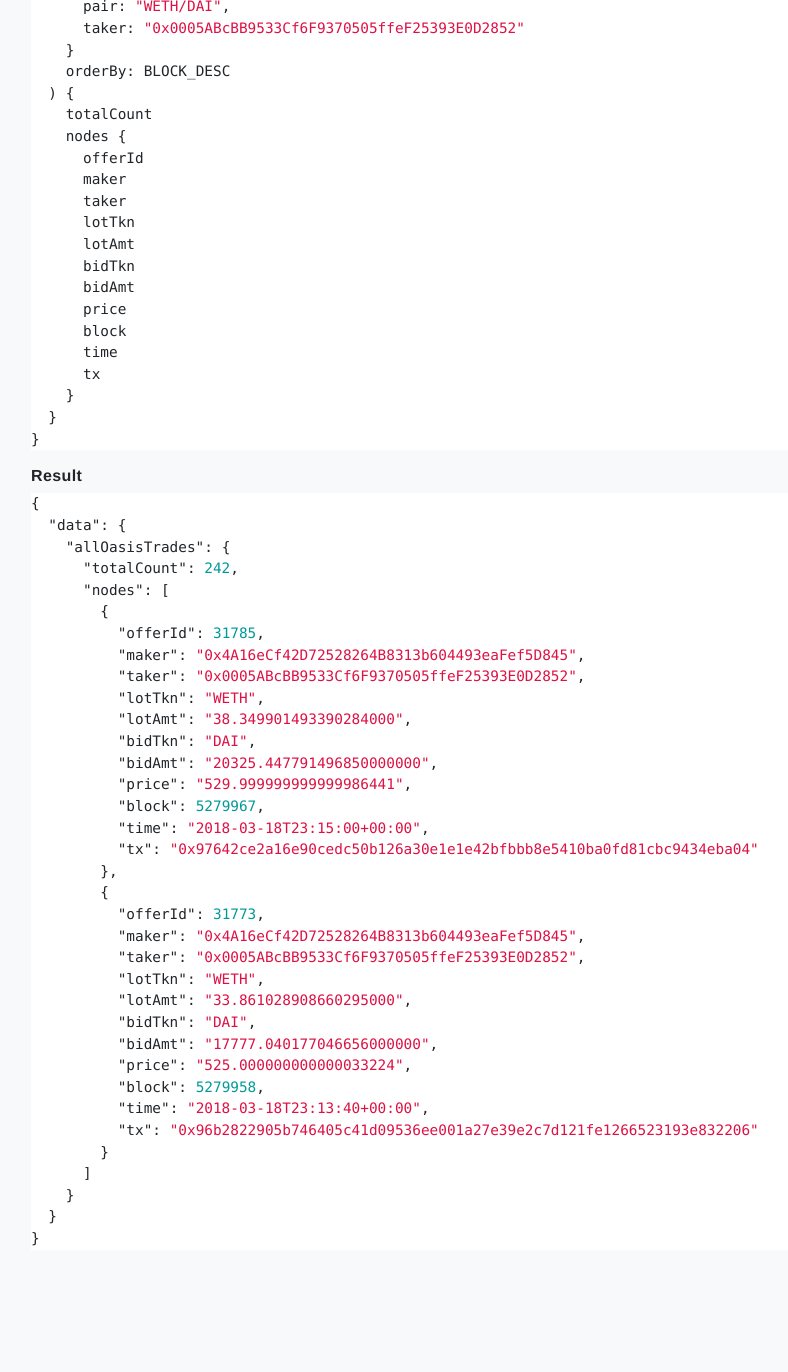
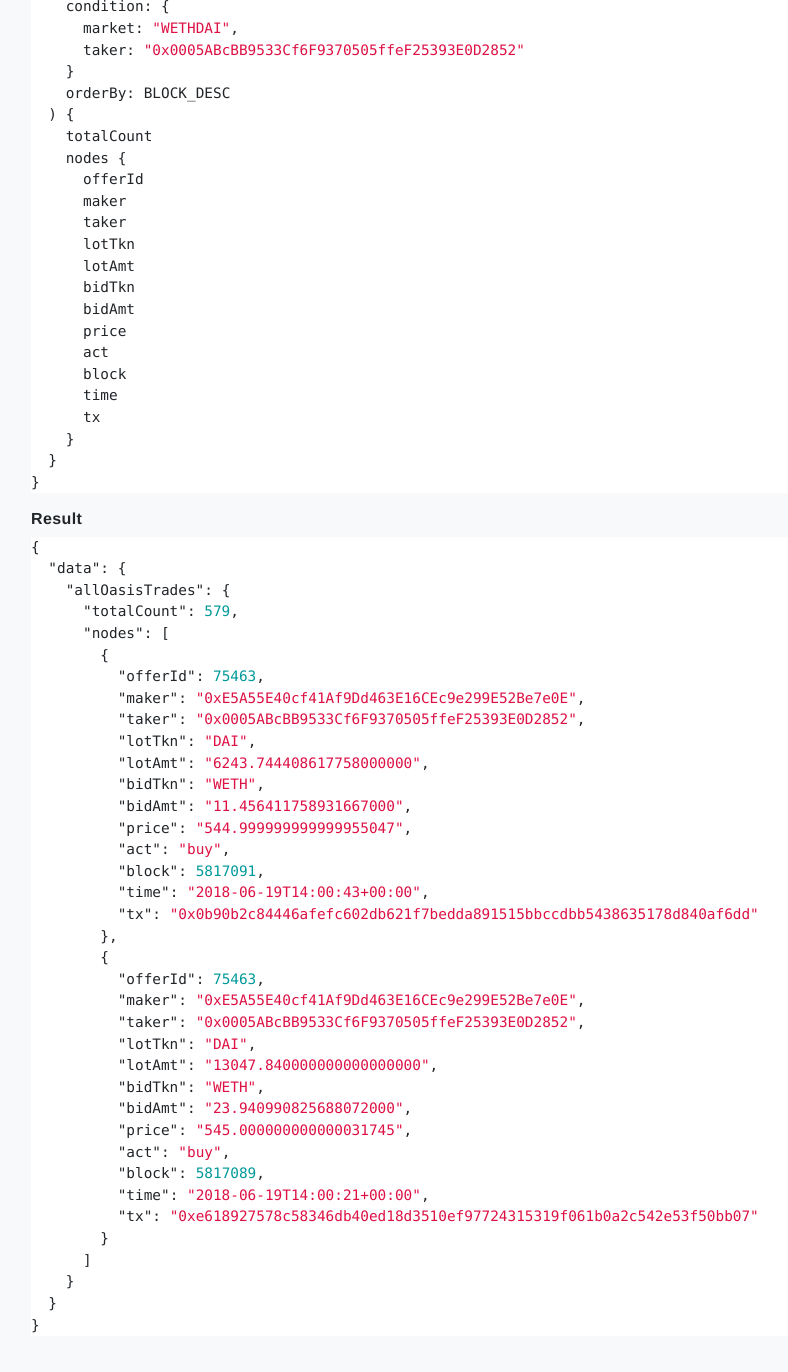
Before and after one commit to makerdao/developer.makerdao.com, a Jekyll site: the page built from oasis/graphql/trades.md, in a window 1280 px wide and 1400 px high, scrolled down 1752 px. Shown: the top 1372 px of the window, without its empty margins (339-1127 px from the left). Built offline with Jekyll 4.4.1, drawn with Linux system fonts in a browser that asks for light colours; nearby versions of some CDN libraries; before the commit the page ends 3066 px from its top, so only the background shows below that; some of the changed text lies outside the part shown.

Commit message:
update oasis trades

````diff
--- a/oasis/graphql/trades.md
+++ b/oasis/graphql/trades.md
@@ -7,16 +7,17 @@ title: Oasis Query API - Trades
 
 Full trade history.
 
-An `OasisTrade` represents a transaction matching some portion of an
-`OasisOffer` by msg.sender - `taker` for `bidAmt` of ERC20 `bidGem`. When a
-trade occurs, `lotAmt` of ERC20 `lotGem` is moved from Oasis to `taker` whilst
-`bidAmt` of ERC20 `bidGem` is moved from `taker` to the `maker`.
+An `OasisTrade` represents a transaction submitted by `msg.sender` (the
+`taker`) to match some portion of an `OasisOffer`.  When a trade occurs,
+`lotAmt` of ERC20 `lotGem` is moved from Oasis to `taker` whilst `bidAmt` of
+ERC20 `bidGem` is moved from the `taker` to the `maker`.
 
 ```graphql
 type OasisTrade {
   offerId:  Int        # Offer identifier
-  pairHash: String     # Trading pair hash
-  pair:     String     # Trading pair
+  market:   String     # Market base/quote symbol
+  act:      String     # Market action (buy|sell)
+  pair:     String     # Trading pair hash
   maker:    String     # Offer creator address
   taker:    String     # Trade creator address (msg.sender)
   lotGem:   String     # Lot token address
@@ -25,7 +26,7 @@ type OasisTrade {
   bidGem:   String     # Bid token address
   bidTkn:   String     # Bid token symbol
   bidAmt:   Float      # Bid amount matched by taker
-  price:    Float      # bid/lot price
+  price:    Float      # Market price (quote)
   block:    Int        # Block height
   time:     Datetime   # Block timestamp
   tx:       String     # Transaction hash
@@ -69,14 +70,14 @@ type Query {
 
 #### Example
 
-Query buys from `0x0005ABcBB9533Cf6F9370505ffeF25393E0D2852` on the `WETH/DAI` pair:
+Query trades from `0x0005ABcBB9533Cf6F9370505ffeF25393E0D2852` on the `WETHDAI` market:
 
 ```graphql
 query {
   allOasisTrades(
     first: 2,
     condition: {
-      pair: "WETH/DAI",
+      market: "WETHDAI",
       taker: "0x0005ABcBB9533Cf6F9370505ffeF25393E0D2852"
     }
     orderBy: BLOCK_DESC
@@ -91,6 +92,7 @@ query {
       bidTkn
       bidAmt
       price
+      act
       block
       time
       tx
@@ -105,33 +107,35 @@ query {
 {
   "data": {
     "allOasisTrades": {
-      "totalCount": 242,
+      "totalCount": 579,
       "nodes": [
         {
-          "offerId": 31785,
-          "maker": "0x4A16eCf42D72528264B8313b604493eaFef5D845",
+          "offerId": 75463,
+          "maker": "0xE5A55E40cf41Af9Dd463E16CEc9e299E52Be7e0E",
           "taker": "0x0005ABcBB9533Cf6F9370505ffeF25393E0D2852",
-          "lotTkn": "WETH",
-          "lotAmt": "38.349901493390284000",
-          "bidTkn": "DAI",
-          "bidAmt": "20325.447791496850000000",
-          "price": "529.999999999999986441",
-          "block": 5279967,
-          "time": "2018-03-18T23:15:00+00:00",
-          "tx": "0x97642ce2a16e90cedc50b126a30e1e1e42bfbbb8e5410ba0fd81cbc9434eba04"
+          "lotTkn": "DAI",
+          "lotAmt": "6243.744408617758000000",
+          "bidTkn": "WETH",
+          "bidAmt": "11.456411758931667000",
+          "price": "544.999999999999955047",
+          "act": "buy",
+          "block": 5817091,
+          "time": "2018-06-19T14:00:43+00:00",
+          "tx": "0x0b90b2c84446afefc602db621f7bedda891515bbccdbb5438635178d840af6dd"
         },
         {
-          "offerId": 31773,
-          "maker": "0x4A16eCf42D72528264B8313b604493eaFef5D845",
+          "offerId": 75463,
+          "maker": "0xE5A55E40cf41Af9Dd463E16CEc9e299E52Be7e0E",
           "taker": "0x0005ABcBB9533Cf6F9370505ffeF25393E0D2852",
-          "lotTkn": "WETH",
-          "lotAmt": "33.861028908660295000",
-          "bidTkn": "DAI",
-          "bidAmt": "17777.040177046656000000",
-          "price": "525.000000000000033224",
-          "block": 5279958,
-          "time": "2018-03-18T23:13:40+00:00",
-          "tx": "0x96b2822905b746405c41d09536ee001a27e39e2c7d121fe1266523193e832206"
+          "lotTkn": "DAI",
+          "lotAmt": "13047.840000000000000000",
+          "bidTkn": "WETH",
+          "bidAmt": "23.940990825688072000",
+          "price": "545.000000000000031745",
+          "act": "buy",
+          "block": 5817089,
+          "time": "2018-06-19T14:00:21+00:00",
+          "tx": "0xe618927578c58346db40ed18d3510ef97724315319f061b0a2c542e53f50bb07"
         }
       ]
     }
````
Also changed, not shown: oasis/graphql/index.md (+8 -3 lines).
